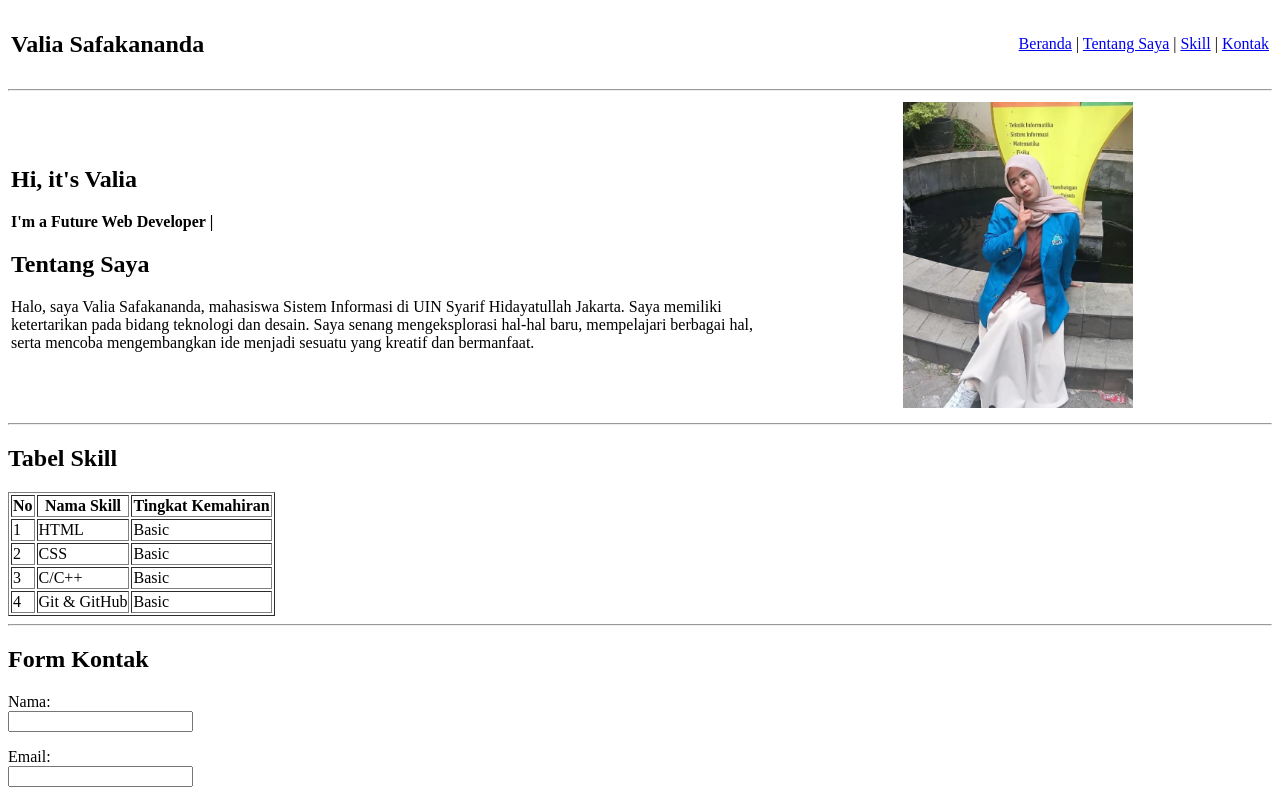
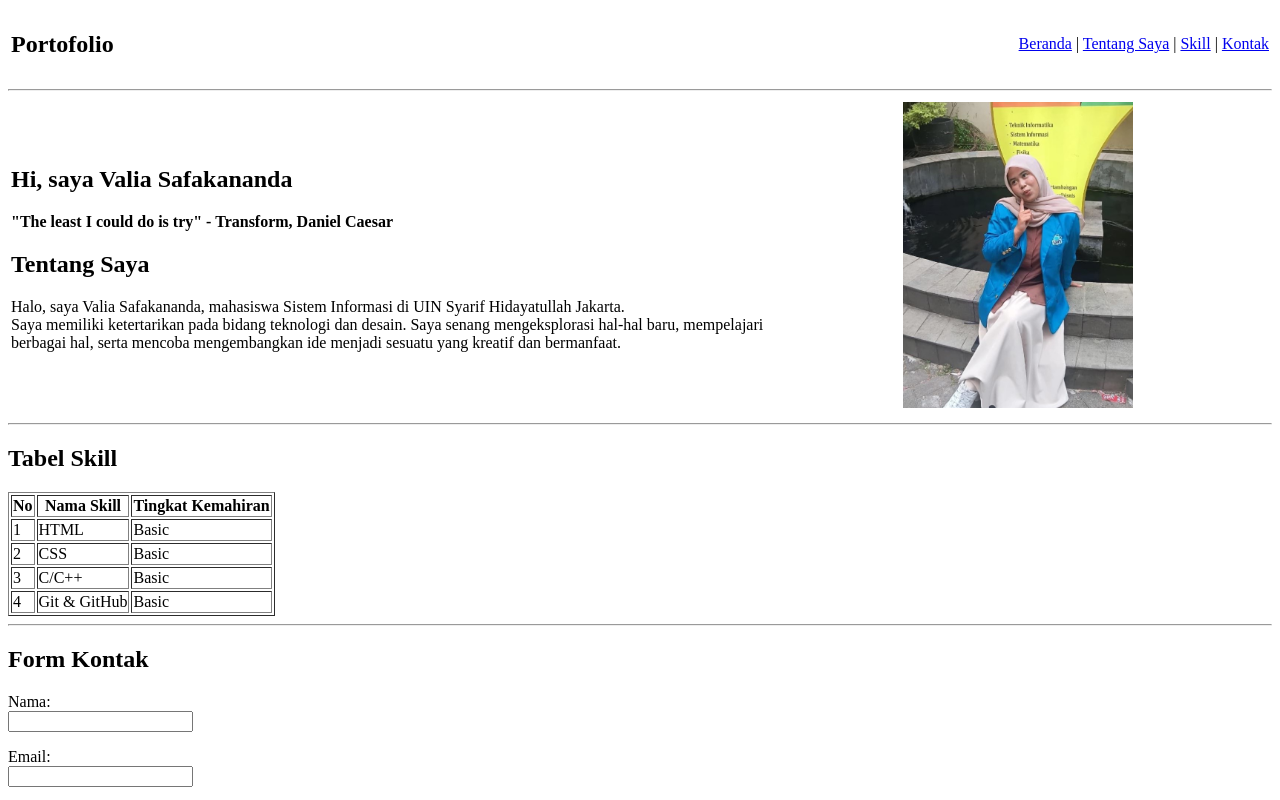
Before and after one commit to valiaasf/portofolio-hitlab2, a plain HTML site: page index.html in a window 1280 px wide. Shown: the top 800 px of the page. Drawn offline with Linux system fonts and the light colour scheme.

Commit message:
Update isi portofolio

```diff
--- a/index.html
+++ b/index.html
@@ -10,7 +10,7 @@
       <table width="100%">
         <tr>
           <td>
-            <h2>Valia Safakananda</h2>
+            <h2>Portofolio</h2>
           </td>
           <td align="right">
             <nav>
@@ -31,13 +31,13 @@
         <table width="100%">
           <tr>
             <td valign="middle" width="60%">
-              <h1>Hi, it's Valia</h1>
-              <p><strong>I'm a Future Web Developer |</strong></p>
+              <h1>Hi, saya Valia Safakananda</h1>
+              <p><strong>"The least I could do is try" - Transform, Daniel Caesar</strong></p>
 
                 <section id="about">
                   <h2>Tentang Saya</h2>
                     <p>
-                  Halo, saya Valia Safakananda, mahasiswa Sistem Informasi di UIN Syarif Hidayatullah Jakarta.
+                        Halo, saya Valia Safakananda, mahasiswa Sistem Informasi di UIN Syarif Hidayatullah Jakarta.<br>
                         Saya memiliki ketertarikan pada bidang teknologi dan desain. Saya senang mengeksplorasi
                         hal-hal baru, mempelajari berbagai hal, serta mencoba mengembangkan ide menjadi
                         sesuatu yang kreatif dan bermanfaat.
```
Lines whose indentation alone changed are shown as unchanged.
